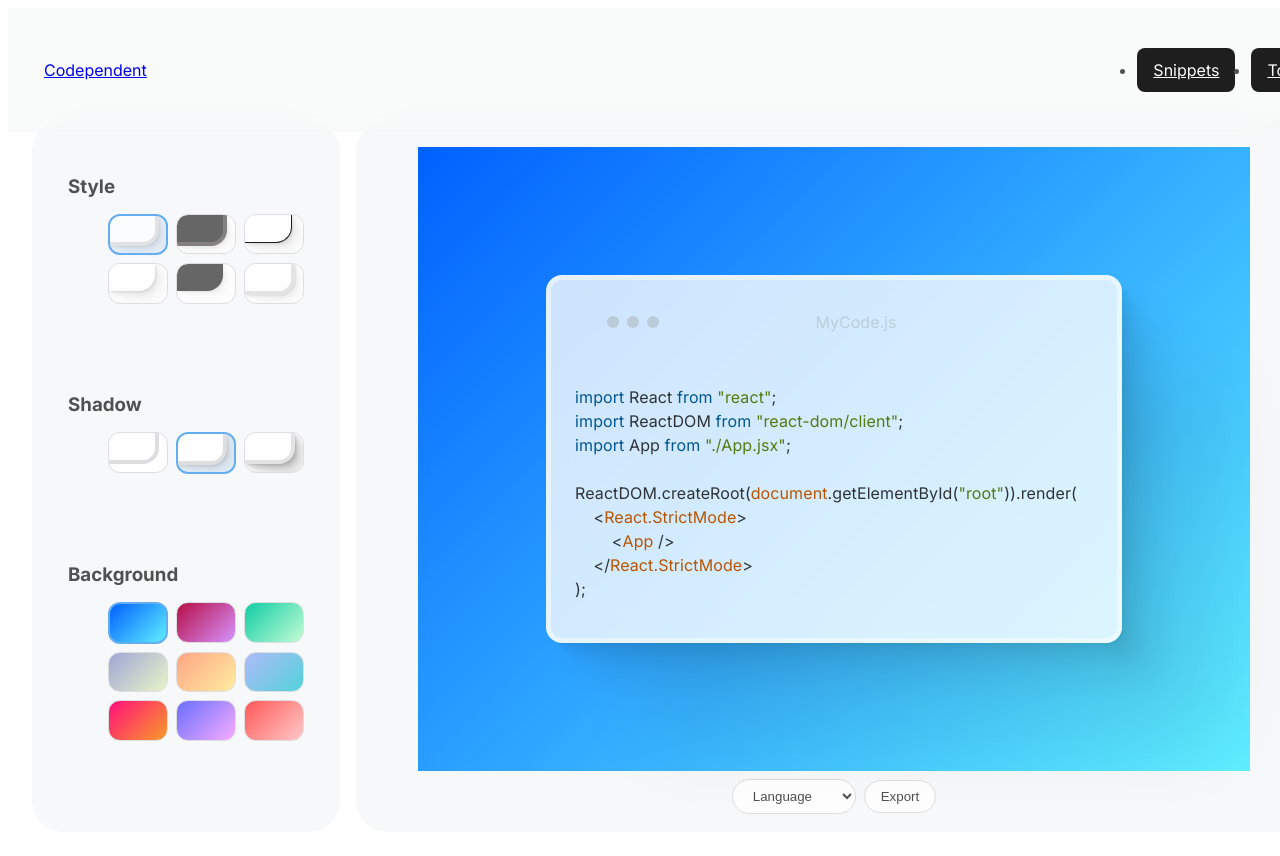
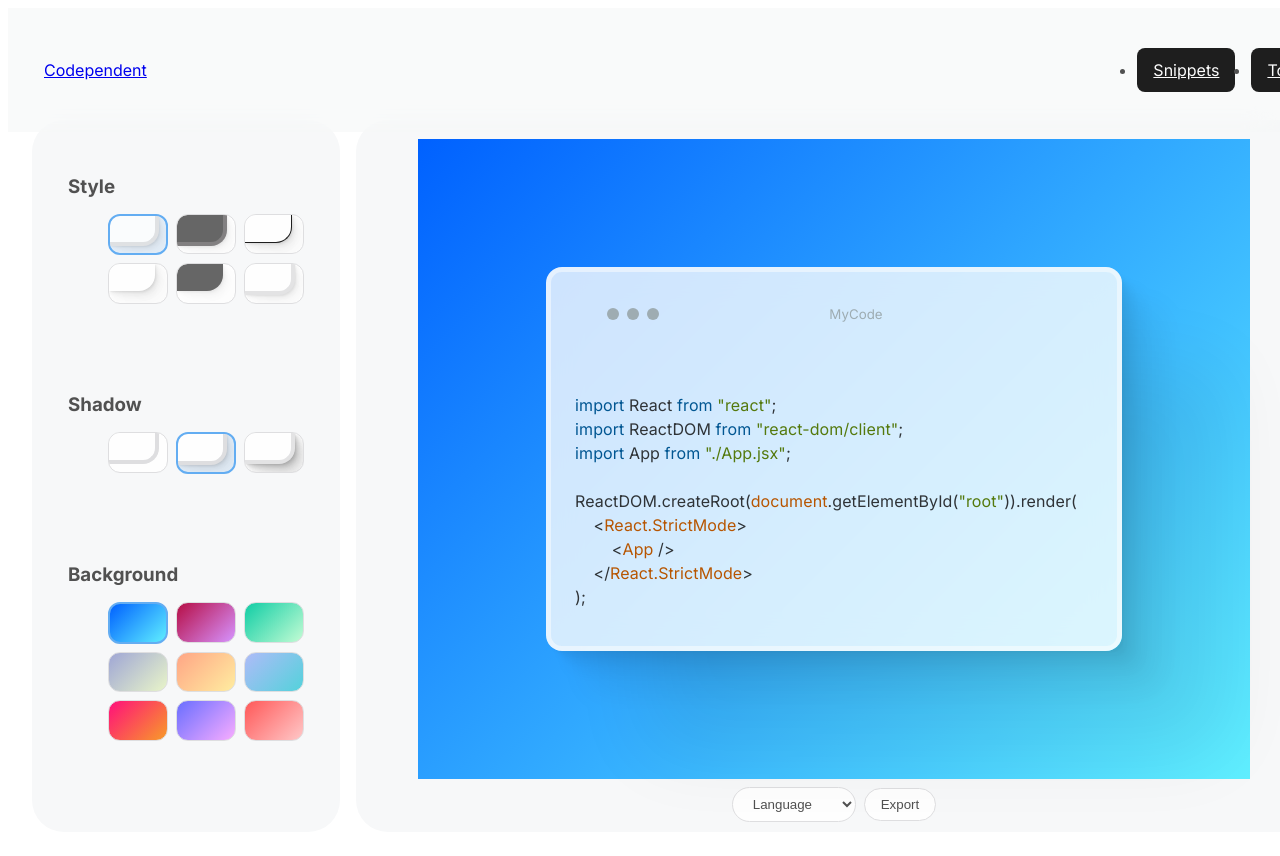
Before and after one commit to AustinChiatto/crumb, a React (Vite) app: page /code-to-img in a window 1280 px wide. Shown: the top 856 px of the page. Built offline with nearby package versions, Linux system fonts and the light colour scheme.

Commit message:
added ability to rename header

```diff
--- a/src/components/CodeToImg/Output/OutputDisplay/RenderedImage/RenderedHeader/RenderedHeader.jsx
+++ b/src/components/CodeToImg/Output/OutputDisplay/RenderedImage/RenderedHeader/RenderedHeader.jsx
@@ -1,7 +1,14 @@
 // styles
+import { useState } from "react";
 import styles from "./RenderedHeader.module.scss";
 
 export default function RenderedHeader({ containerHeader }) {
+    const [containerHeaderName, setContainerHeaderName] = useState("MyCode");
+
+    const handleInputChange = (event) => {
+        setContainerHeaderName(event.target.value);
+    };
+
     return (
         <div className={styles.Header}>
             <ul className={styles.BrowserButtons}>
@@ -18,12 +25,18 @@ export default function RenderedHeader({ containerHeader }) {
                     style={{ background: `${containerHeader.color}` }}
                 ></li>
             </ul>
-            <p
+            <textarea
+                value={containerHeaderName}
                 className={styles.FileName}
+                rows={1}
+                cols={15}
+                autoComplete="off"
+                autoCorrect="off"
+                autoCapitalize="off"
+                spellCheck="false"
                 style={{ fontFamily: '"Inter", sans-serif', fontWeight: "400", color: `${containerHeader.color}` }}
-            >
-                MyCode.js
-            </p>
+                onChange={handleInputChange}
+            ></textarea>
         </div>
     );
 }
--- a/src/components/CodeToImg/Output/OutputDisplay/RenderedImage/RenderedHeader/RenderedHeader.module.scss
+++ b/src/components/CodeToImg/Output/OutputDisplay/RenderedImage/RenderedHeader/RenderedHeader.module.scss
@@ -5,7 +5,7 @@
 .Header {
     color: #F7F8F9;
     @include m.flex(flex-start, center);
-    margin-bottom: 1rem;
+    margin-bottom: 2rem;
 }
 
 // input for filename
@@ -14,6 +14,12 @@
     text-align: center;
     position: relative;
     left: -1rem;
+    resize: none;
+    border: none;
+    outline: none;
+    background: none;
+    padding: none;
+    margin: none;
 }
 
 // browser buttons
--- a/src/data/containerStyles.json
+++ b/src/data/containerStyles.json
@@ -16,7 +16,7 @@
             "backdropFilter": "blur(1rem)"
         },
         "containerHeader": {
-            "color": "#aebbc099"
+            "color": "#9eacb2"
         },
         "themeLight": true
     },
@@ -57,7 +57,7 @@
             "backdropFilter": "blur(1rem)"
         },
         "containerHeader": {
-            "color": "#aebbc099"
+            "color": "#9eacb2"
         },
         "themeLight": true
     },
@@ -74,7 +74,7 @@
             "border": "none"
         },
         "containerHeader": {
-            "color": "#aebbc099"
+            "color": "#9eacb2"
         },
         "themeLight": true
     },
@@ -113,7 +113,7 @@
             "backdropFilter": "blur(1rem)"
         },
         "containerHeader": {
-            "color": "#aebbc099"
+            "color": "#9eacb2"
         },
         "themeLight": true
     }
```
